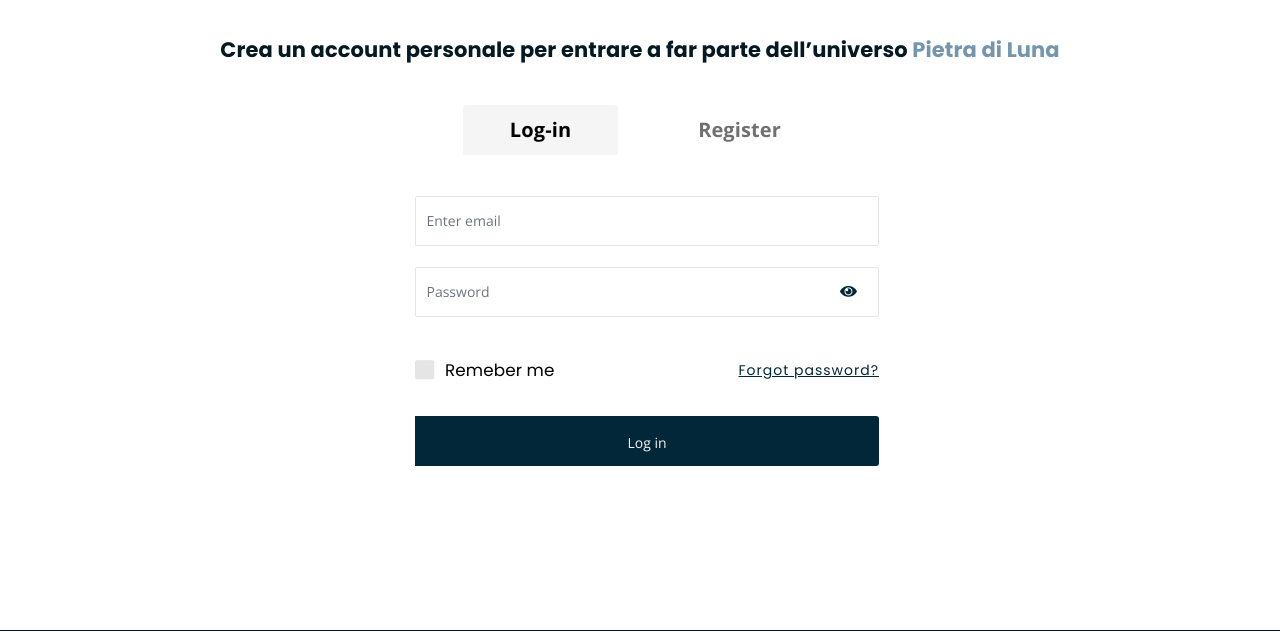
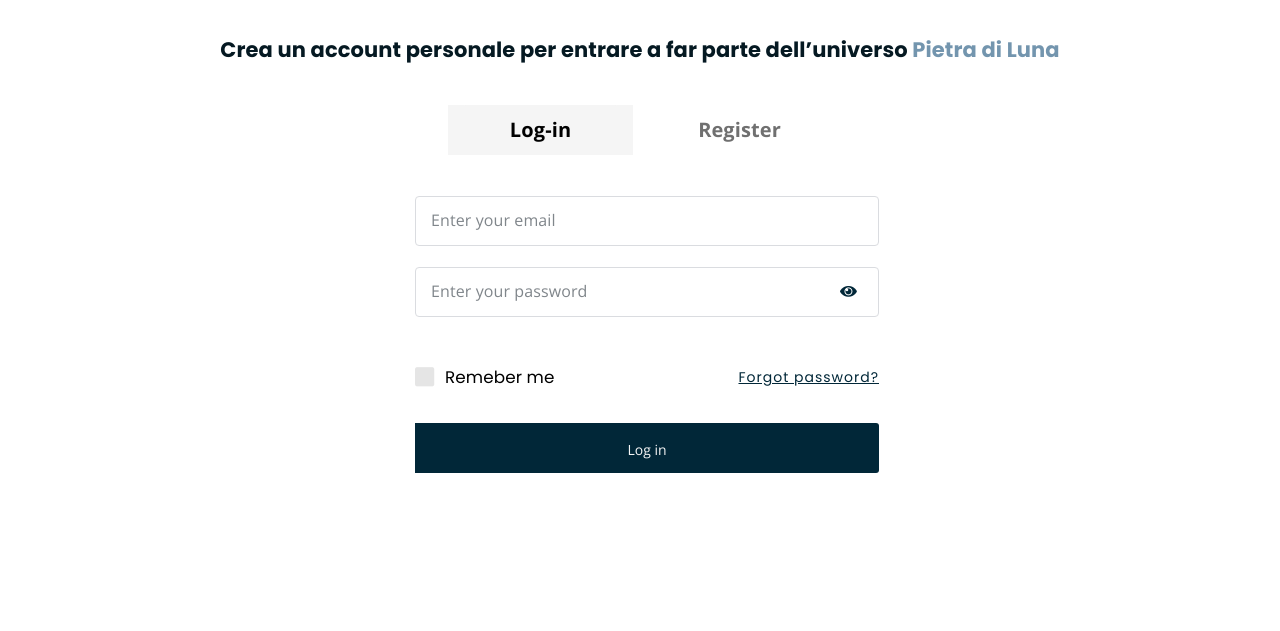
Before and after one commit to enxhitabaku/jewelryWebsite, a PHP site: page / in a window 1280 px wide. Shown: the part 455-1086 px from the top of the page. Run offline with PHP 8.4, Linux system fonts and the light colour scheme.

Commit message:
Floating added

```diff
--- a/assets/css/account.css
+++ b/assets/css/account.css
@@ -174,12 +174,9 @@
     -moz-border-radius: 2px;
     -ms-border-radius: 2px;
     border-radius: 2px;
+    outline: none!important;
   }
-  .form-control:active, .form-control:focus {
-    outline: none;
-    box-shadow: 0 0 10px #012738;
-    border-color: #012738;
-  }
+
   .forgot-password a{
     color: #012738;
     text-decoration: underline;
@@ -213,3 +210,66 @@
         left: 86%;
     }
 }
+
+
+
+
+
+
+.field-wrapper{
+  position: relative;
+  margin-bottom: 15px;
+}
+
+.field-wrapper input{
+  border: 1px solid #DADCE0;
+  padding: 15px;
+  border-radius: 4px;
+  width: 100%;
+}
+
+.field-wrapper input:focus{
+  border:1px solid #012738;
+  box-shadow: 0px 0px 4px #012738!important;
+}
+
+.field-wrapper .field-placeholder{
+  font-size: 16px;
+  position: absolute;
+  /* background: #fff; */
+  bottom: 11px;
+  -webkit-box-sizing: border-box;
+  box-sizing: border-box;
+  color: #80868b;
+  left: 42px;
+  padding: 0 8px;
+  -webkit-transition: transform 150ms cubic-bezier(0.4,0,0.2,1),opacity 150ms cubic-bezier(0.4,0,0.2,1);
+  transition: transform 150ms cubic-bezier(0.4,0,0.2,1),opacity 150ms cubic-bezier(0.4,0,0.2,1);
+  z-index: 1;
+
+  text-align: left;
+  width: 100%;
+}
+.field-wrapper .field-placeholder2{
+  bottom: 51px;
+}
+.field-wrapper .field-placeholder3{
+  bottom: 35px;
+}
+
+.field-wrapper .field-placeholder span{
+  background: #ffffff;
+  padding: 0px 8px;
+}
+
+.field-wrapper input:not([disabled]):focus~.field-placeholder
+{
+  color:#012738;
+}
+.field-wrapper input:not([disabled]):focus~.field-placeholder,
+.field-wrapper.hasValue input:not([disabled])~.field-placeholder
+{
+  -webkit-transform: scale(.75) translateY(-32px) translateX(-50px);
+  transform: scale(.75) translateY(-32px) translateX(-50px);
+
+}
--- a/assets/js/account.js
+++ b/assets/js/account.js
@@ -114,4 +114,21 @@ $(document).ready(function () {
             $('#registerResponse').html('<i class="fas fa-check-circle"></i> Thank you for registering');
         }
     });
+
+
+
+
+
+
+    $(".field-wrapper .field-placeholder").on("click", function () {
+        $(this).closest(".field-wrapper").find("input").focus();
+    });
+    $(".field-wrapper input").on("keyup", function () {
+        var value = $.trim($(this).val());
+        if (value) {
+            $(this).closest(".field-wrapper").addClass("hasValue");
+        } else {
+            $(this).closest(".field-wrapper").removeClass("hasValue");
+        }
+    });
 });
--- a/index.html
+++ b/index.html
@@ -203,7 +203,7 @@
 			<div class="col-12">
 				<div class="col-12 mt-5 info-tab text-center">
 					<ul class="nav nav-tabs row justify-content-center gutter-1 active" id="infoTab" role="tablist">
-						<li class="nav-item col-lg-2 col-6 mr-lg-3 mr-0 waves-effect waves-dark">
+						<li class="nav-item col-lg-2 col-6 mr-lg-3 mr-0 waves-effect waves-dark active">
 						  <a class="nav-link active" id="login-tab" data-toggle="tab" href="#login" role="tab" aria-controls="description" aria-selected="false">Log-in</a>
 						</li>
 						<li class="nav-item col-lg-2 col-6 waves-effect waves-dark">
@@ -214,14 +214,16 @@
 						<div class="tab-pane fade show active mt-5" id="login" role="tabpanel" aria-labelledby="login-tab">
 							<form class="login-form" autocomplete="off" id="loginForm">
 								<div class="row justify-content-center">
-									<div class="form-group col-lg-6 col-12 text-left mx-lg-2 px-lg-5 px-0 mb-4">
-										<input type="email" class="form-control" id="email" aria-describedby="emailHelp" placeholder="Enter email">
+									<div class="form-group field-wrapper col-lg-6 col-12 text-left mx-lg-2 px-lg-5 px-0 mb-4">
+										<input type="email" class="form-control" id="email" aria-describedby="emailHelp">
+										<div class="field-placeholder"><span>Enter your email</span></div>
 									</div>
-									<div class="form-group col-lg-6 col-12 text-left mx-2 px-lg-5 px-0 mb-0">
-										<input type="password" class="form-control" id="password" placeholder="Password">
+									<div class="form-group field-wrapper col-lg-6 col-12 text-left mx-2 px-lg-5 px-0 mb-lg-2 mb-0">
+										<input type="password" class="form-control" id="password">
+										<div class="field-placeholder field-placeholder2"><span>Enter your password</span></div>
 										<i class="fa fa-eye eye waves-effect"></i>
 									</div>
-									<div class="form-check col-lg-6 col-12 mx-3 px-lg-5 px-0">
+									<div class="form-check col-lg-6 col-12 mx-3 px-lg-5 px-0 mt-0">
 										<div class="row justify-content-between">
 											<div class="col-6 text-left mt-1 mb-4">
 												<label class="checkbox-wrap checkbox-primary h6">Remeber me
@@ -246,24 +248,30 @@
 						<div class="tab-pane fade mt-5" id="register" role="tabpanel" aria-labelledby="register-tab">
 							<form class="login-form" autocomplete="off" id="registerForm">
 								<div class="row justify-content-center">
-									<div class="form-group col-lg-6 col-12 text-left mx-lg-2 px-lg-5 px-0 mb-4">
-										<input type="text" class="form-control" id="name" aria-describedby="emailHelp" placeholder="Name">
+									<div class="form-group field-wrapper col-lg-6 col-12 text-left mx-lg-2 px-lg-5 px-0 mb-4">
+										<input type="text" class="form-control" id="name" aria-describedby="emailHelp">
+										<div class="field-placeholder"><span>Enter your name</span></div>
 									</div>
-									<div class="form-group col-lg-6 col-12 text-left mx-lg-2 px-lg-5 px-0 mb-4">
-										<input type="text" class="form-control" id="surname" aria-describedby="emailHelp" placeholder="Surname">
+									<div class="form-group field-wrapper col-lg-6 col-12 text-left mx-lg-2 px-lg-5 px-0 mb-4">
+										<input type="text" class="form-control" id="surname" aria-describedby="emailHelp">
+										<div class="field-placeholder"><span>Enter your surname</span></div>
 									</div>
-									<div class="form-group col-lg-6 col-12 text-left mx-lg-2 px-lg-5 px-0 mb-4">
-										<input type="text" class="form-control" id="state" aria-describedby="emailHelp" placeholder="State">
+									<div class="form-group field-wrapper col-lg-6 col-12 text-left mx-lg-2 px-lg-5 px-0 mb-4">
+										<input type="text" class="form-control" id="state" aria-describedby="emailHelp">
+										<div class="field-placeholder"><span>Enter your state</span></div>
 									</div>
-									<div class="form-group col-lg-6 col-12 text-left mx-lg-2 px-lg-5 px-0 mb-4">
-										<input type="email" class="form-control" id="registerEmail" aria-describedby="emailHelp" placeholder="Email">
+									<div class="form-group field-wrapper col-lg-6 col-12 text-left mx-lg-2 px-lg-5 px-0 mb-4">
+										<input type="email" class="form-control" id="registerEmail" aria-describedby="emailHelp">
+										<div class="field-placeholder"><span>Enter your email</span></div>
 									</div>
-									<div class="form-group col-lg-6 col-12 text-left mx-lg-2 px-lg-5 px-0 mb-4">
-										<input type="password" class="form-control" id="registerPassword" aria-describedby="emailHelp" placeholder="Password">
+									<div class="form-group field-wrapper col-lg-6 col-12 text-left mx-lg-2 px-lg-5 px-0 mb-4">
+										<input type="password" class="form-control" id="registerPassword" aria-describedby="emailHelp">
+										<div class="field-placeholder field-placeholder3"><span>Enter your password</span></div>
 										<span class="text-muted ml-1">Occorre inserire almeno 8 caratteri e 1 numero.</span>
 									</div>
-									<div class="form-group col-lg-6 col-12 text-left mx-lg-2 px-lg-5 px-0 mb-4">
-										<input type="password" class="form-control" id="confirmPassword" aria-describedby="emailHelp" placeholder="Confirm password">
+									<div class="form-group field-wrapper col-lg-6 col-12 text-left mx-lg-2 px-lg-5 px-0 mb-4">
+										<input type="password" class="form-control" id="confirmPassword" aria-describedby="emailHelp">
+										<div class="field-placeholder"><span>Confirm password</span></div>
 									</div>
 									<div class="form-check col-lg-6 col-12 mx-3 mt-4 px-lg-5 px-0">
 										<div class="row justify-content-between">
```
